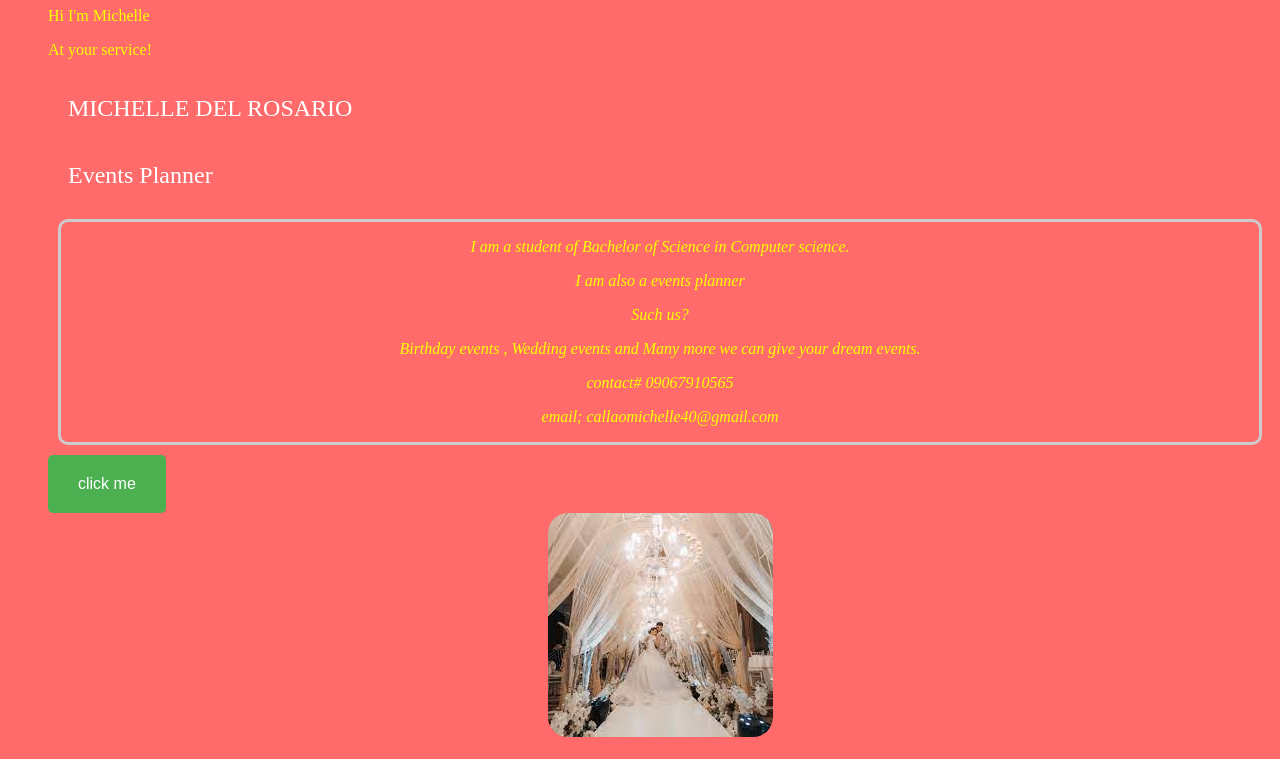
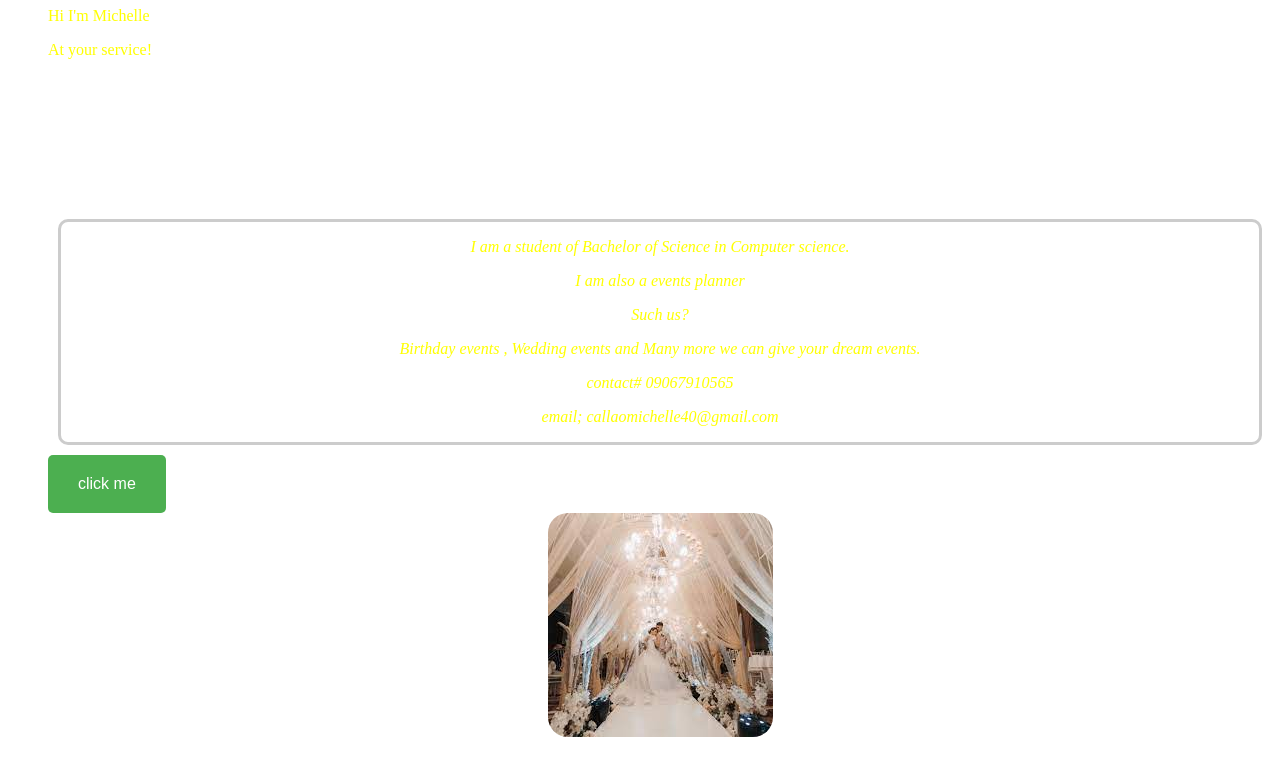
Before and after one commit to Michelheart/callao, a plain HTML site: page index.html in a window 1280 px wide. Shown: the part 226-985 px from the top of the page. Drawn offline with Linux system fonts and the light colour scheme.

Commit message:
Update Style.Css

```diff
--- a/style.Css
+++ b/style.Css
@@ -3,7 +3,7 @@
 
 body{
 
-     background-color: #ff6b6b;
+     background-image: #back.jpg;
 }
 
 li{
```
